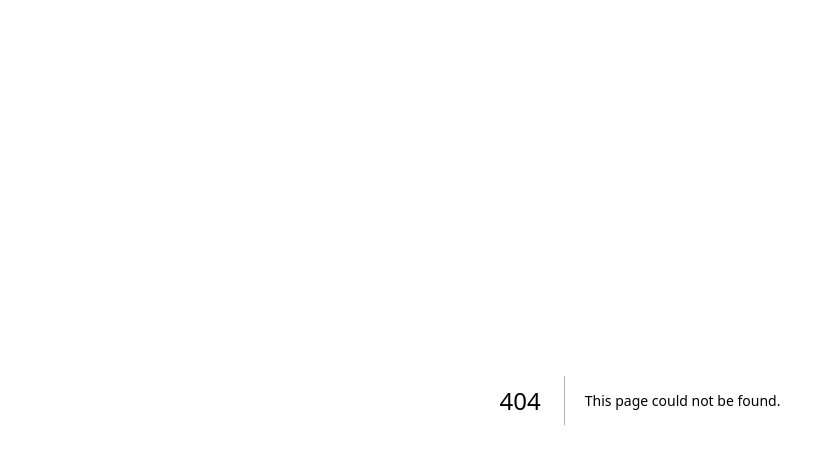
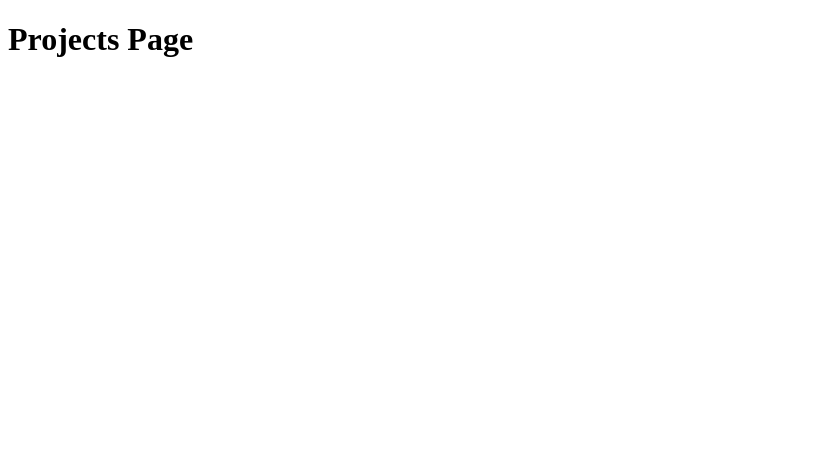
Before and after one commit to jdhaynes/personal-website, a Next.js app: page /projects in a window 1280 px wide. Before the commit this address had no page. Shown: the top 464 px of the page, without its empty margins (0-835 px from the left). Built offline with nearby package versions, Linux system fonts and the light colour scheme.

Commit message:
Added placeholders for about and projects pages.

```diff
--- /dev/null
+++ b/app/about/page.tsx
@@ -0,0 +1,5 @@
+const AboutPage = () => {
+  return <h1>About Page</h1>;
+}
+
+export default AboutPage;
--- /dev/null
+++ b/app/projects/page.tsx
@@ -0,0 +1,5 @@
+const ProjectsPage = () => {
+  return <h1>Projects Page</h1>;
+}
+
+export default ProjectsPage;
```
